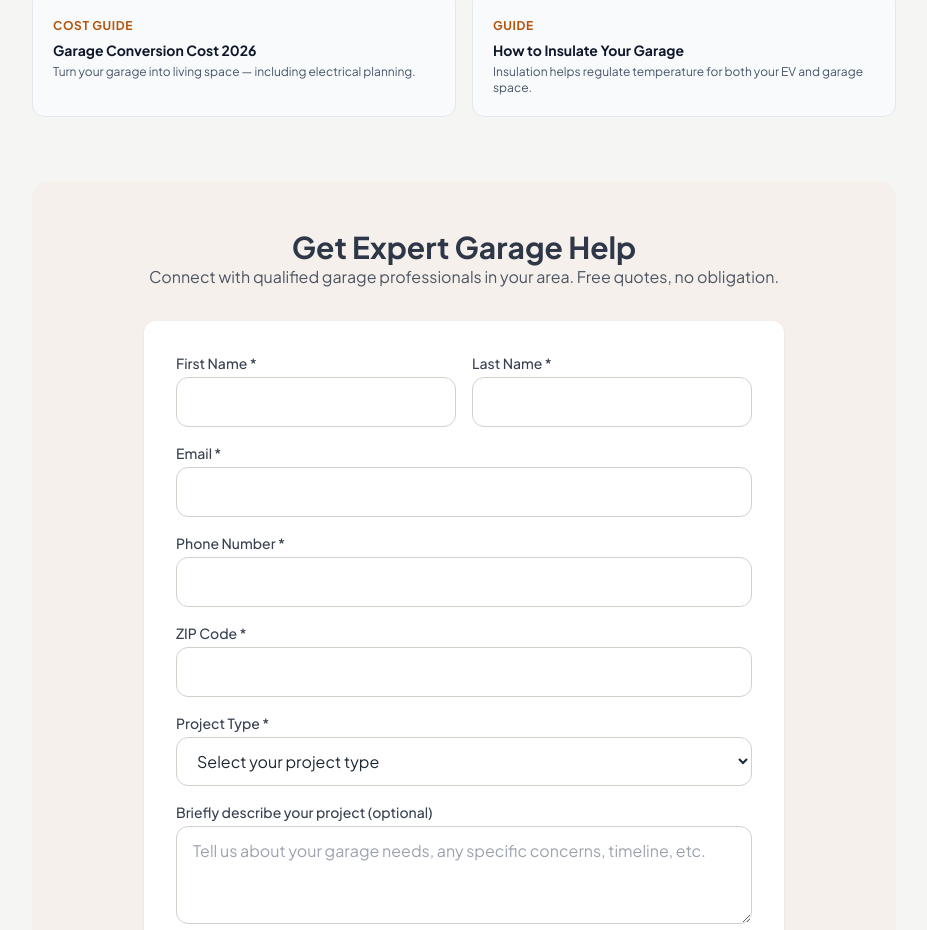
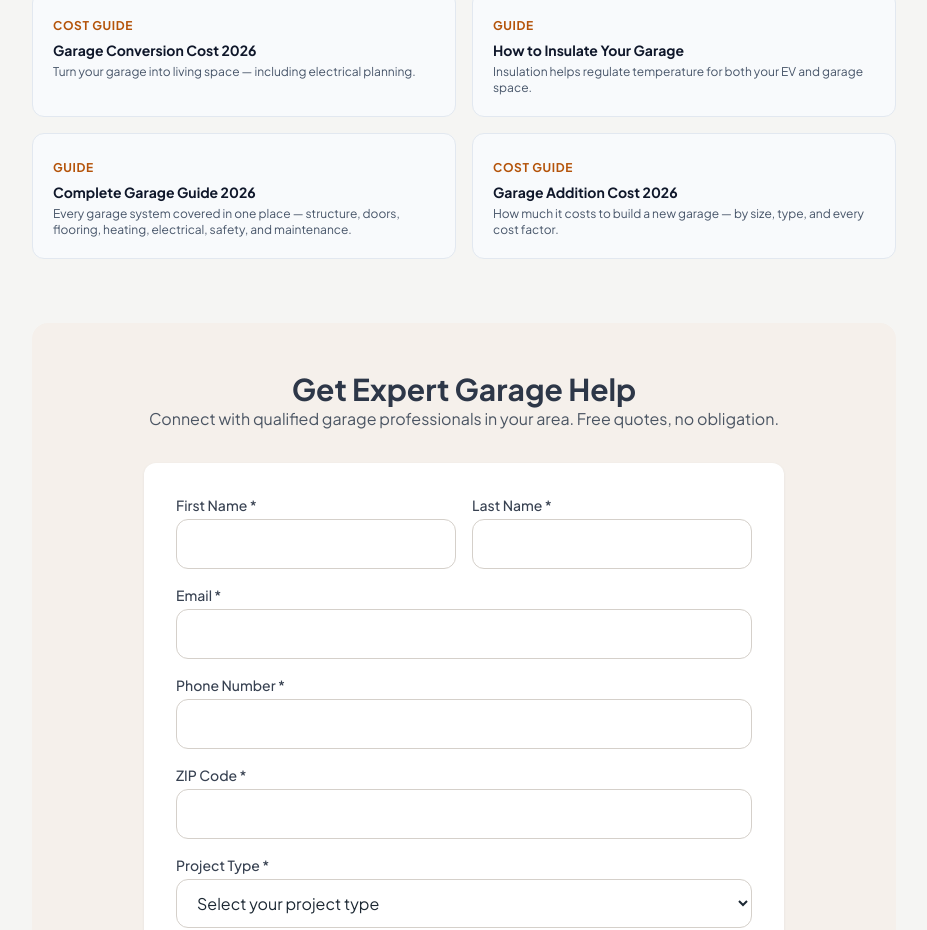
Before and after one commit to thebasementguide2026/thegarage.guide-, a Next.js app: page /guides/ev-charger-installation in a window 1280 px wide. Shown: the part 10168-11098 px from the top of the page, without its empty margins (176-1103 px from the left). Built offline with nearby package versions, Linux system fonts and the light colour scheme.

Commit message:
Add Complete Garage Guide and Garage Addition Cost to ev-charger related guides

```diff
--- a/app/guides/ev-charger-installation/page.tsx
+++ b/app/guides/ev-charger-installation/page.tsx
@@ -452,6 +452,16 @@ export default function EVChargerInstallation() {
               <h3 className='text-sm font-bold text-slate-900 mt-1'>How to Insulate Your Garage</h3>
               <p className='text-slate-600 text-xs mt-1'>Insulation helps regulate temperature for both your EV and garage space.</p>
             </a>
+            <a href='/guides/complete-garage-guide' className='block bg-slate-50 border border-slate-200 rounded-lg p-5 hover:border-amber-700 transition-colors'>
+              <span className='text-amber-700 text-xs font-bold uppercase tracking-wider'>Guide</span>
+              <h3 className='text-sm font-bold text-slate-900 mt-1'>Complete Garage Guide 2026</h3>
+              <p className='text-slate-600 text-xs mt-1'>Every garage system covered in one place &mdash; structure, doors, flooring, heating, electrical, safety, and maintenance.</p>
+            </a>
+            <a href='/cost-guides/garage-addition-cost' className='block bg-slate-50 border border-slate-200 rounded-lg p-5 hover:border-amber-700 transition-colors'>
+              <span className='text-amber-700 text-xs font-bold uppercase tracking-wider'>Cost Guide</span>
+              <h3 className='text-sm font-bold text-slate-900 mt-1'>Garage Addition Cost 2026</h3>
+              <p className='text-slate-600 text-xs mt-1'>How much it costs to build a new garage &mdash; by size, type, and every cost factor.</p>
+            </a>
           </div>
         </div>
 
```
